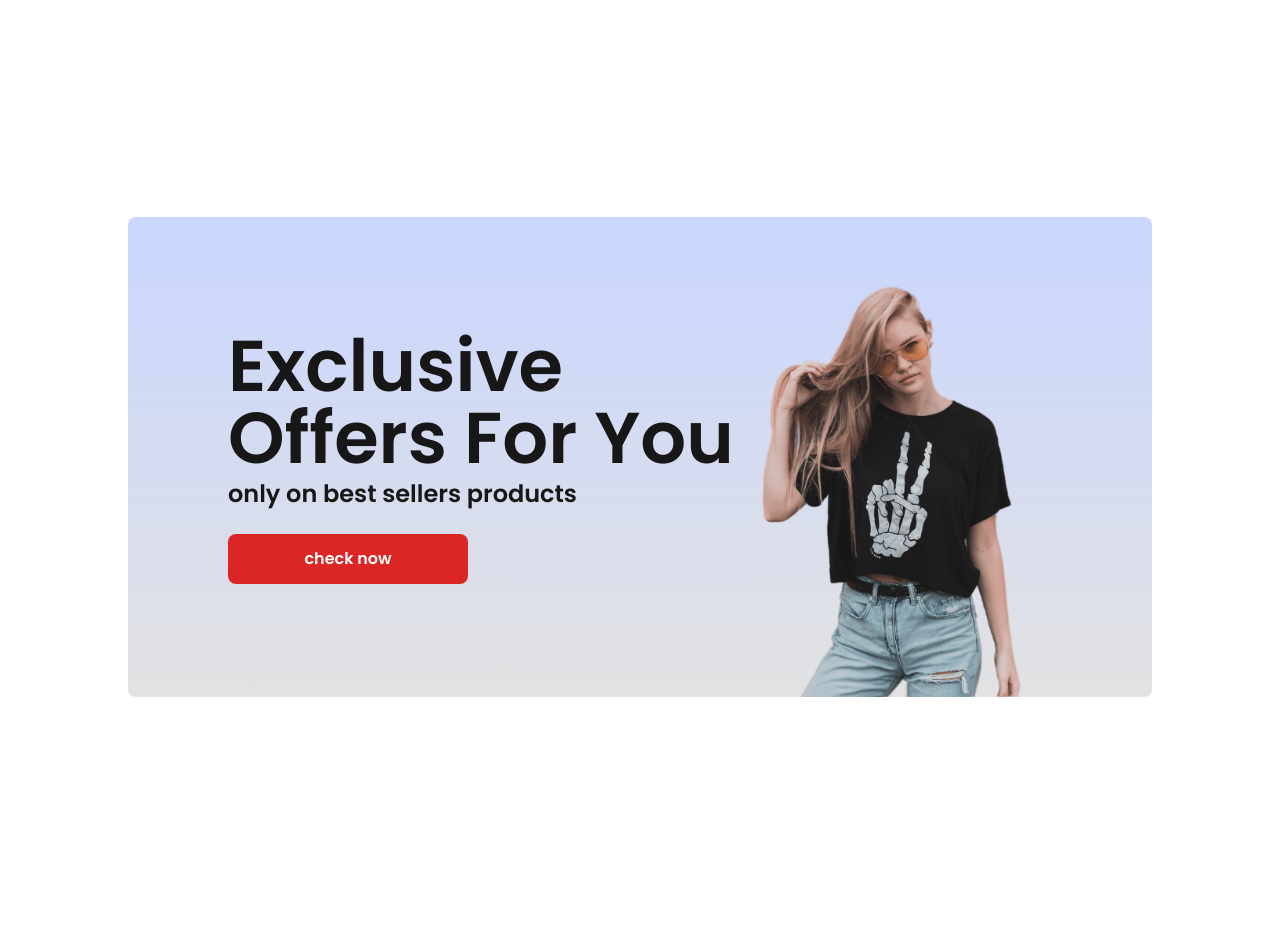
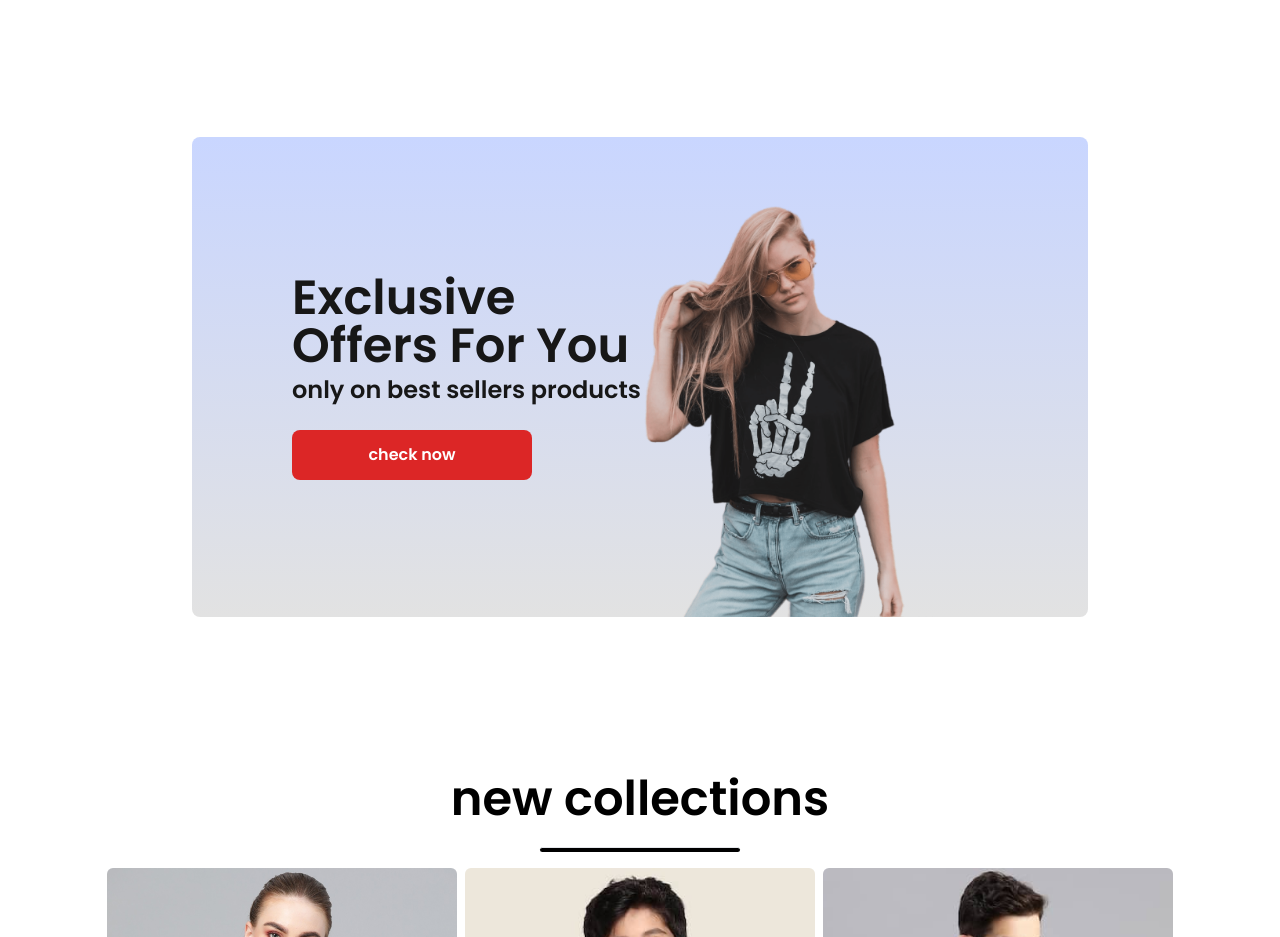
Before and after one commit to kiancodemy/ec, a React (Vite) app: page / in a window 1280 px wide. Shown: the part 1500-2437 px from the top of the page. Before the commit the page ends 2347 px from the top, so only its background shows below. Built offline with nearby package versions, Linux system fonts and the light colour scheme.

Commit message:
'add-newcollections'

```diff
--- /dev/null
+++ b/src/components/Newcollections.jsx
@@ -0,0 +1,28 @@
+import new_collections from "../assets/new_collections";
+import Items from "./Items";
+function Newcollections() {
+  const getall = new_collections.map((item, i) => {
+    return (
+      <Items
+        image={item.image}
+        name={item.name}
+        new_price={item.new_price}
+        old_price={item.old_price}
+        id={item.id}
+        key={i}
+      ></Items>
+    );
+  });
+
+  return (
+    <div className="flex-col flex items-center">
+      <h1 className="text-2xl font-semibold lg:text-5xl py-2">
+        new collections
+      </h1>
+      <hr className="w-[200px] h-[5px] rounded-lg my-4 bg-black mx-auto"></hr>
+      <div className="flex justify-center flex-wrap gap-2 px-4">{getall}</div>
+    </div>
+  );
+}
+
+export default Newcollections;
--- a/src/components/Offers.jsx
+++ b/src/components/Offers.jsx
@@ -1,12 +1,12 @@
 import exclusive from "../assets/exclusive_image.png";
 function Offers() {
   return (
-    <div className="bg-gradient-to-b rounded-lg justify-between px-[100px] mb-[150px] from-[#C9D6FF] to-[#E2E2E2] w-[80%] flex h-[60vh] mx-auto">
+    <div className="bg-gradient-to-b rounded-lg  px-[100px] mb-[150px] from-[#C9D6FF] to-[#E2E2E2] max-w-[70%] flex h-[60vh] mx-auto">
       <div className=" flex flex-col justify-center">
-        <h1 className="text-7xl capitalize font-semibold text-[#171717]">
+        <h1 className="text-5xl capitalize font-semibold text-[#171717]">
           exclusive
         </h1>
-        <h1 className="text-7xl capitalize font-semibold text-[#171717]">
+        <h1 className="text-5xl capitalize font-semibold text-[#171717]">
           offers for you
         </h1>
         <p className="text-2xl py-1 font-semibold text-[#171717]">
--- a/src/components/Popular.jsx
+++ b/src/components/Popular.jsx
@@ -14,7 +14,7 @@ function Popular() {
     );
   });
   return (
-    <div className="flex h-screen px-4 items-center gap-[10px] flex-col">
+    <div className="flex h-[90vh] px-4 items-center gap-[10px] flex-col">
       <h1 className="text-[#272829] py-1 text-2xl lg:text-5xl font-semibold">
         Popular in women
       </h1>
--- a/src/pages/Shop.jsx
+++ b/src/pages/Shop.jsx
@@ -1,12 +1,14 @@
 import Hero from "../components/Hero";
 import Popular from "../components/Popular";
 import Offers from "../components/Offers";
+import Newcollections from "../components/Newcollections";
 function Shop() {
   return (
     <>
       <Hero></Hero>
       <Popular></Popular>
       <Offers></Offers>
+      <Newcollections></Newcollections>
     </>
   );
 }
```
